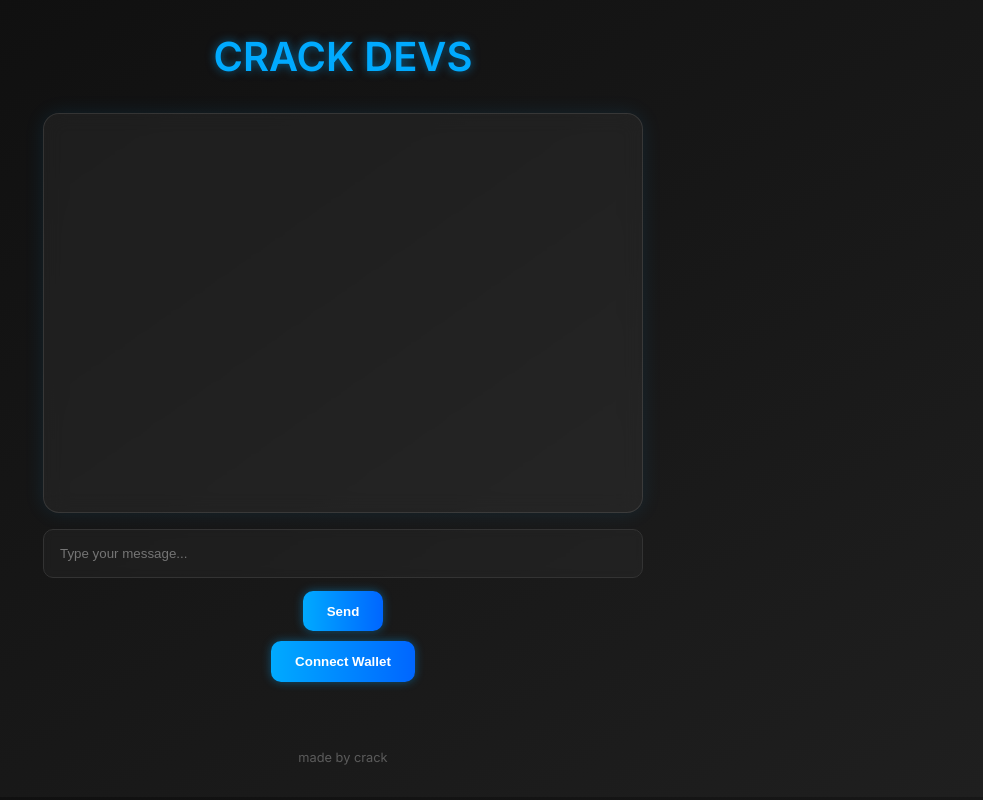
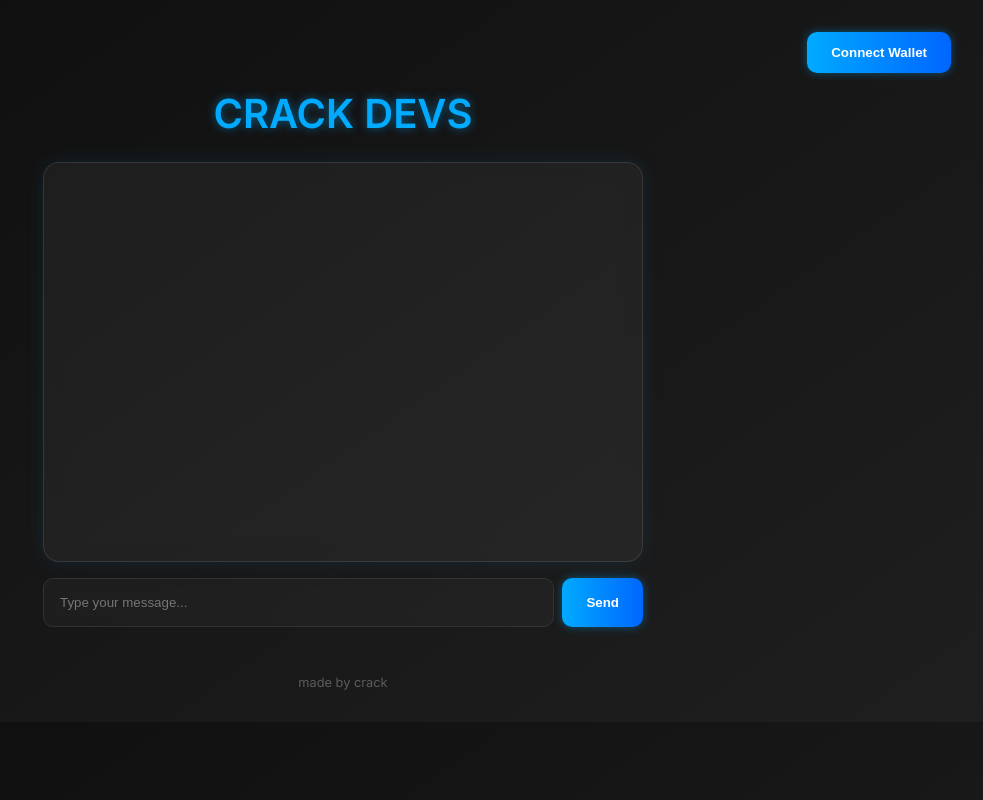
Before and after one commit to Krusherk/monchat, a plain HTML site: page index.html in a window 1280 px wide. Shown: the whole page, without its empty margins (297-1280 px from the left). Drawn offline with Linux system fonts and the light colour scheme.

Commit message:
Update index.html

```diff
--- a/index.html
+++ b/index.html
@@ -26,11 +26,16 @@
     }
 
     h1 {
-      margin-bottom: 2rem;
+      margin-bottom: 1.5rem;
       font-size: 2.5rem;
       color: #00aaff;
       text-shadow: 0 0 10px rgba(0, 170, 255, 0.5);
       animation: fadeInDown 1s ease-in-out;
+    }
+
+    #connectWallet {
+      align-self: flex-end;
+      margin-bottom: 1rem;
     }
 
     #chat {
@@ -49,9 +54,33 @@
       animation: fadeInUp 1.2s ease;
     }
 
-    #messageInput {
+    #chat div {
+      animation: fadeInBubble 0.4s ease;
+    }
+
+    #chat div > div {
+      margin-left: 0.2rem;
+    }
+
+    #chat p {
+      background: #111;
+      padding: 0.7rem 1rem;
+      border-radius: 12px;
+      margin-bottom: 0.5rem;
+      width: fit-content;
+      max-width: 80%;
+      word-wrap: break-word;
+    }
+
+    .inputRow {
+      display: flex;
       width: 100%;
       max-width: 600px;
+      gap: 0.5rem;
+    }
+
+    #messageInput {
+      flex: 1;
       padding: 1rem;
       border-radius: 10px;
       border: 1px solid #333;
@@ -59,7 +88,6 @@
       backdrop-filter: blur(4px);
       color: white;
       outline: none;
-      margin-bottom: 0.5rem;
       transition: border 0.3s ease;
     }
 
@@ -75,7 +103,6 @@
       color: white;
       font-weight: bold;
       cursor: pointer;
-      margin: 0.3rem;
       box-shadow: 0 0 10px rgba(0, 170, 255, 0.4);
       transition: transform 0.2s ease, box-shadow 0.2s ease;
     }
@@ -93,21 +120,10 @@
     }
 
     footer {
-      margin-top: 3rem;
+      margin-top: 2rem;
       font-size: 0.8rem;
       color: #777;
       opacity: 0.7;
-    }
-
-    #chat p {
-      background: #111;
-      padding: 0.7rem 1rem;
-      border-radius: 12px;
-      margin-bottom: 0.5rem;
-      width: fit-content;
-      max-width: 80%;
-      animation: fadeInBubble 0.4s ease;
-      word-wrap: break-word;
     }
 
     @keyframes fadeInBubble {
@@ -151,14 +167,16 @@
 </head>
 <body>
 
+  <button id="connectWallet">Connect Wallet</button>
   <h1>CRACK DEVS</h1>
 
   <div id="chat"></div>
 
-  <input type="text" id="messageInput" placeholder="Type your message..." />
-  <button id="sendMessage">Send</button>
+  <div class="inputRow">
+    <input type="text" id="messageInput" placeholder="Type your message..." />
+    <button id="sendMessage">Send</button>
+  </div>
 
-  <button id="connectWallet">Connect Wallet</button>
   <div id="walletInfo"></div>
 
   <footer>made by crack</footer>
```
